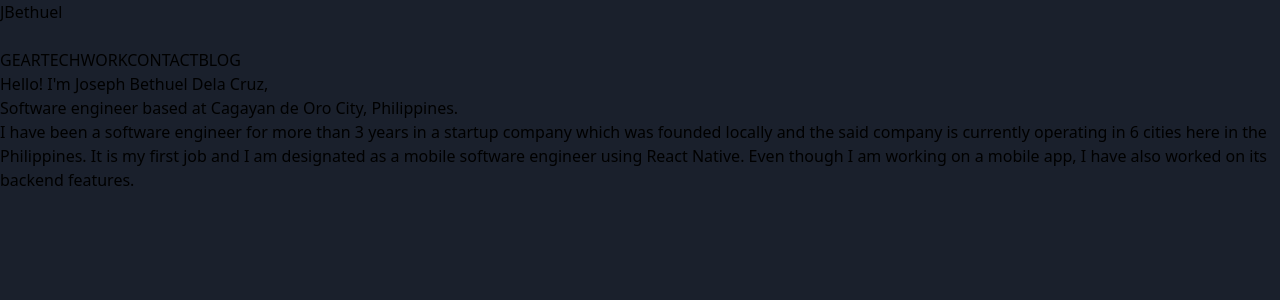
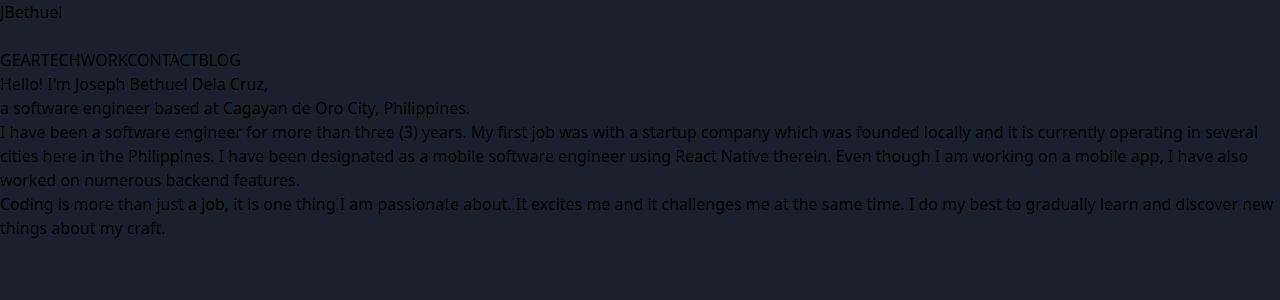
Before and after one commit to jbethuel/website, a Next.js app: page / in a window 1280 px wide. Shown: the top 300 px of the page. Built offline with nearby package versions, Linux system fonts and the light colour scheme.

Commit message:
💬 update message

```diff
--- a/pages/index.tsx
+++ b/pages/index.tsx
@@ -11,16 +11,21 @@ const Home = () => {
       <Navbar />
       <Container>
         <p className='text-white px-6'>
-          Hello! I'm Joseph Bethuel Dela Cruz, <br />
-          Software engineer based at Cagayan de Oro City, Philippines.
+          Hello! I'm Joseph Bethuel Dela Cruz, <br />a software engineer based
+          at Cagayan de Oro City, Philippines.
         </p>
         <p className='text-white px-6 mt-4'>
-          I have been a software engineer for more than 3 years in a startup
-          company which was founded locally and the said company is currently
-          operating in 6 cities here in the Philippines. It is my first job and
-          I am designated as a mobile software engineer using React Native. Even
-          though I am working on a mobile app, I have also worked on its backend
-          features.
+          I have been a software engineer for more than three (3) years. My
+          first job was with a startup company which was founded locally and it
+          is currently operating in several cities here in the Philippines. I
+          have been designated as a mobile software engineer using React Native
+          therein. Even though I am working on a mobile app, I have also worked
+          on numerous backend features.
+        </p>
+        <p className='text-white px-6 mt-4'>
+          Coding is more than just a job, it is one thing I am passionate about.
+          It excites me and it challenges me at the same time. I do my best to
+          gradually learn and discover new things about my craft.
         </p>
       </Container>
     </>
```
